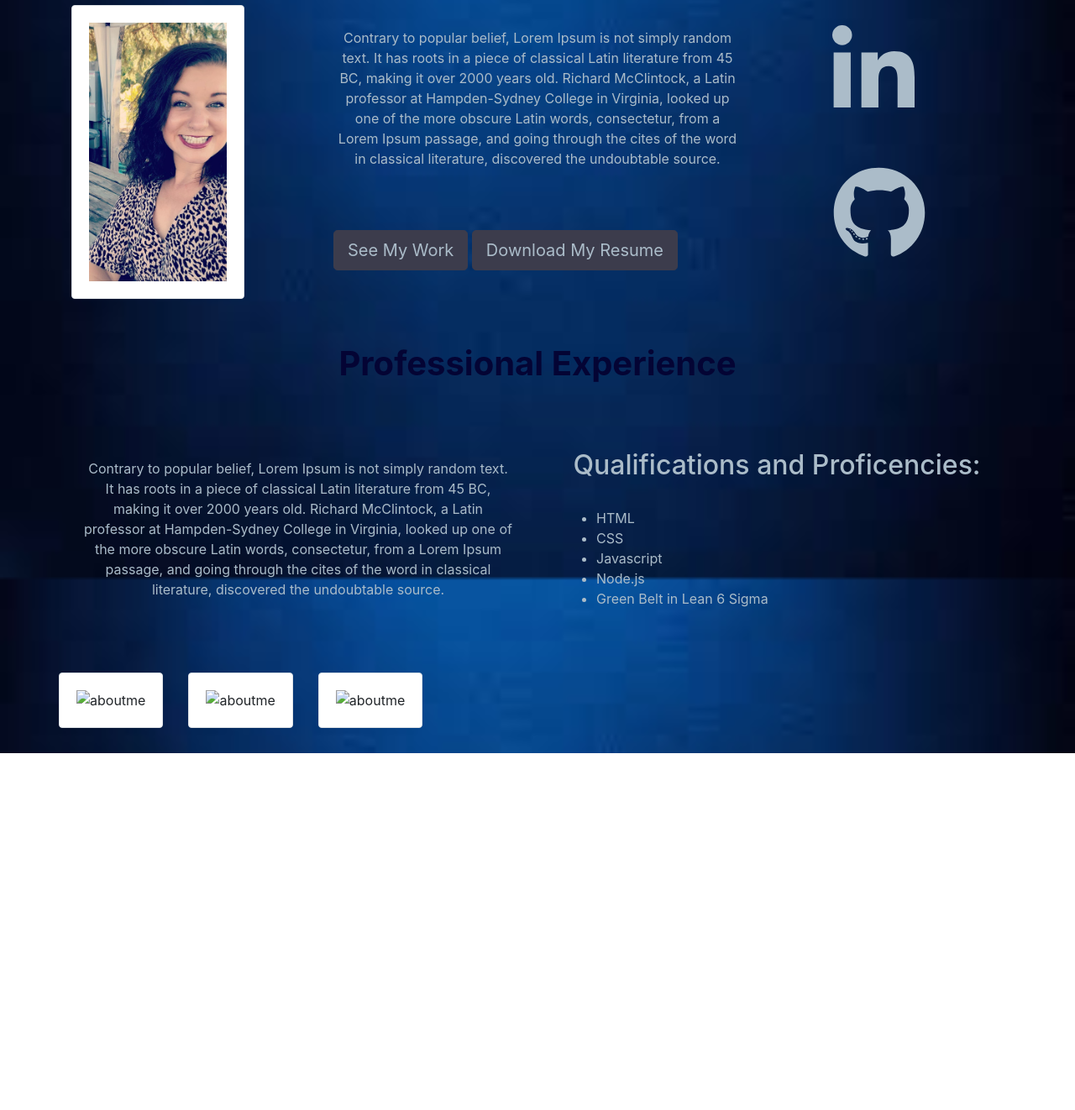
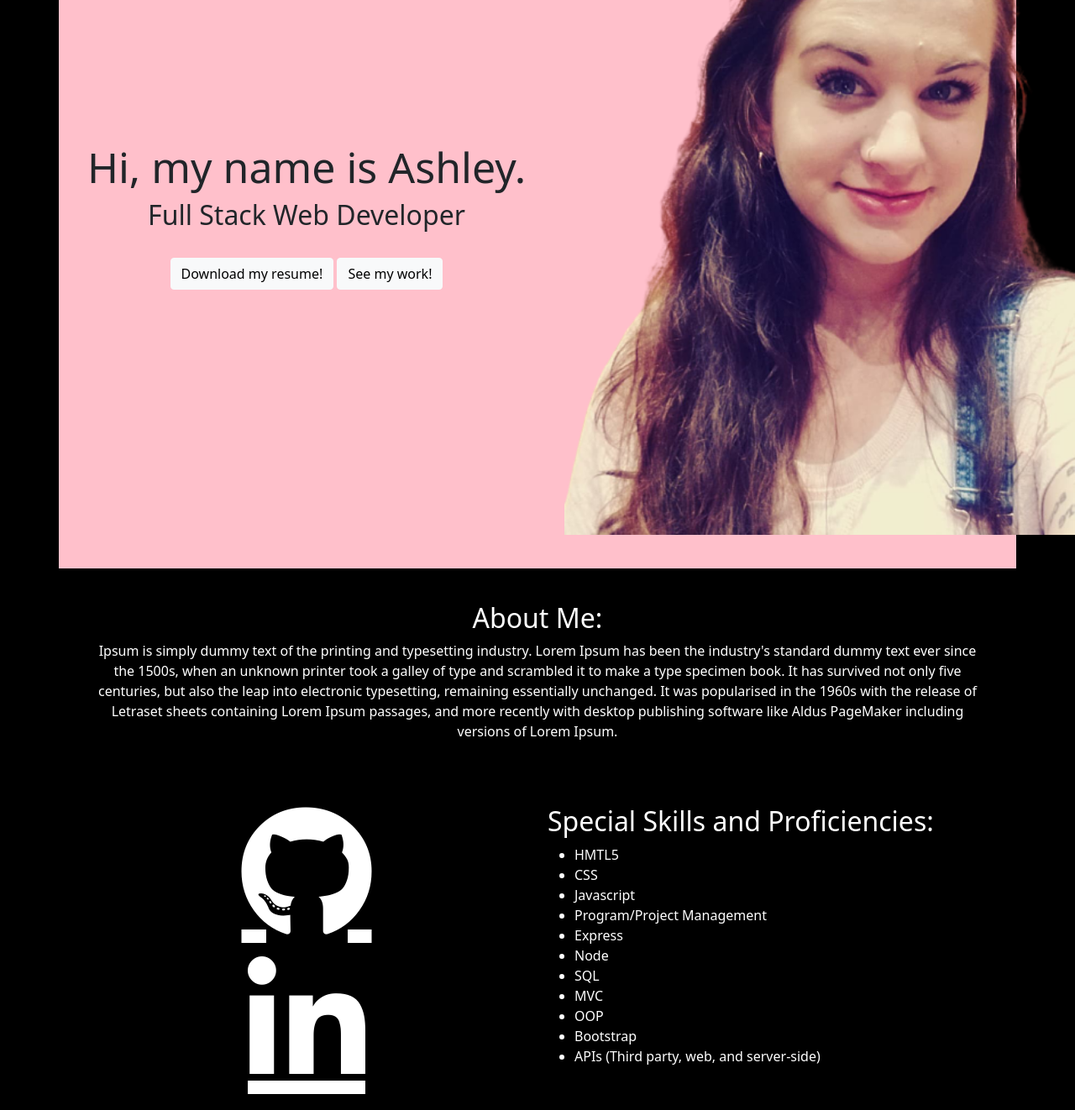
Before and after one commit to ashley-ag/2-Responsive-Portfolio, a plain HTML site: page index.html in a window 1280 px wide. Shown: the part 163-1485 px from the top of the page at 84% size. Before the commit the page ends 1060 px from the top, so only its background shows below. Drawn offline with nearby package versions, Linux system fonts and the light colour scheme.

Commit message:
last info

```diff
--- a/index.html
+++ b/index.html
@@ -1,75 +1,113 @@
 <!DOCTYPE html>
-<html lang="en-us">
-
+<html lang="en">
   <head>
-
-  <meta charset="UTF-8">
-  <meta name="viewport" content="width=device-width, initial-scale=1">
-
-  <title>About Me: Ashley</title>
-
-  <link rel="stylesheet" href="https://maxcdn.bootstrapcdn.com/bootstrap/4.0.0/css/bootstrap.min.css">
-  <link rel="stylesheet" href="style.css">
-
+    <meta charset="UTF-8" />
+    <meta http-equiv="X-UA-Compatible" content="IE=edge" />
+    <meta name="viewport" content="width=device-width, initial-scale=1.0" />
+    <title>Document</title>
+    <link
+      href="https://cdn.jsdelivr.net/npm/bootstrap@5.0.0-beta3/dist/css/bootstrap.min.css"
+      rel="stylesheet"
+      integrity="sha384-eOJMYsd53ii+scO/bJGFsiCZc+5NDVN2yr8+0RDqr0Ql0h+rP48ckxlpbzKgwra6"
+      crossorigin="anonymous"
+    />
+    <link
+      rel="stylesheet"
+      href="https://use.fontawesome.com/releases/v5.15.3/css/all.css"
+      integrity="sha384-SZXxX4whJ79/gErwcOYf+zWLeJdY/qpuqC4cAa9rOGUstPomtqpuNWT9wdPEn2fk"
+      crossorigin="anonymous"
+    />
+    <link rel="stylesheet" href="style.css" />
   </head>
-
   <body>
-  <nav aria-label="breadcrumb">
-    <ol class="breadcrumb nav">
-      <li class="breadcrumb-item active" aria-current="page"><h1>Ashley Griffitts - Full Stack Web Developer</h1></li>
-    </ol>
-  </nav>
     <div class="container">
-        <div class="row">
-          <div class="col-3 about-me">
-            <img src="assets/Images/profilecropped.jpg" alt="aboutme" class="img-thumbnail">
+      <div class="row header">
+        <div class="col-6">
+          <h1>Hi, my name is Ashley.</h1>
+          <h2>Full Stack Web Developer</h2>
+          <br />
+          <button type="button" class="btn btn-light">
+            Download my resume!
+          </button>
+          <button type="button" class="btn btn-light">See my work!</button>
         </div>
         <div class="col-6">
-           <p class="bio">Contrary to popular belief, Lorem Ipsum is not simply random text. It has roots in a piece of classical Latin literature from 45 BC, making it over 2000 years old. Richard McClintock, a Latin professor at Hampden-Sydney College in Virginia, looked up one of the more obscure Latin words, consectetur, from a Lorem Ipsum passage, and going through the cites of the word in classical literature, discovered the undoubtable source.</p>
-           <div class="buttons">
-            <button class="btn btn-lg button" href="#" type="button">See My Work</button>
-            <button class="btn btn-lg button" type="button" href="assets/images/david.jpg" download="w3logo">Download My Resume</button>
+          <img class="selfimg" src="/Assets/Images/meagain3.png" />
         </div>
       </div>
-        <div class="col-3">
-          <a class="fab fa-linkedin-in contact" href="#"></a>
-          <a class="fab fa-github contact" href="#"></a>
+      <div class="row aboutmerow">
+        <div class="col-12 aboutme">
+          <h2>About Me:</h2>
+          <p>
+            Ipsum is simply dummy text of the printing and typesetting industry.
+            Lorem Ipsum has been the industry's standard dummy text ever since
+            the 1500s, when an unknown printer took a galley of type and
+            scrambled it to make a type specimen book. It has survived not only
+            five centuries, but also the leap into electronic typesetting,
+            remaining essentially unchanged. It was popularised in the 1960s
+            with the release of Letraset sheets containing Lorem Ipsum passages,
+            and more recently with desktop publishing software like Aldus
+            PageMaker including versions of Lorem Ipsum.
+          </p>
         </div>
       </div>
       <div class="row">
-        <h1 class="col-12">Professional Experience</h1>
-        <div class="col-6 bio">
-          <p>
-          Contrary to popular belief, Lorem Ipsum is not simply random text. It has roots in a piece of classical Latin literature from 45 BC, making it over 2000 years old. Richard McClintock, a Latin professor at Hampden-Sydney College in Virginia, looked up one of the more obscure Latin words, consectetur, from a Lorem Ipsum passage, and going through the cites of the word in classical literature, discovered the undoubtable source.
+        <div class="col-6 icons">
+          <a
+            class="fab fa-github contact"
+            href="https://github.com/ashley-ag"
+          ></a>
+          <br />
+          <a class="fab fa-linkedin-in contact" href="#"></a>
+        </div>
+        <div class="col-6 skills">
+          <h2>Special Skills and Proficiencies:</h2>
+          <ul>
+            <li>HMTL5</li>
+            <li>CSS</li>
+            <li>Javascript</li>
+            <li>Program/Project Management</li>
+            <li>Express</li>
+            <li>Node</li>
+            <li>SQL</li>
+            <li>MVC</li>
+            <li>OOP</li>
+            <li>Bootstrap</li>
+            <li>APIs (Third party, web, and server-side)</li>
+          </ul>
+        </div>
+      </div>
+      <div class="row">
+        <div class="col-12">
+          <hr />
+          <h2 class="aboutmerow">A few projects I have contributed to:</h2>
+          <p class="aboutmerow">
+            To see all of my work, visit my Github page linked above.
           </p>
         </div>
-        <div class="col-6 bio">
-        <h2>Qualifications and Proficencies:</h2>
-        <br>
-        <ul>
-          <li>HTML</li>
-          <li>CSS</li>
-          <li>Javascript</li>
-          <li>Node.js</li>
-          <li>Green Belt in Lean 6 Sigma</li>
-        </ul>
-        </div>
-        <div class="row">
         <div class="col-4">
-          <img src="alexis.jpg" alt="aboutme" class="img-thumbnail">
+          <img class="projectimg" src="/Assets/Images/lyricity.png" />
+          <h3 class="aboutmerow">
+            <a href="https://mlcohan.github.io/team9/">Lyricity</a>
+          </h3>
         </div>
         <div class="col-4">
-          <img src="david.jpg" alt="aboutme" class="img-thumbnail">
+          <img class="projectimg" src="/Assets/Images/password.PNG" />
+          <h3 class="aboutmerow">
+            <a href="https://ashley-ag.github.io/03-Password-Generator/"
+              >Password Generator</a
+            >
+          </h3>
         </div>
         <div class="col-4">
-          <img src="moira.jpg" alt="aboutme" class="img-thumbnail">
+          <img class="projectimg" src="/Assets/Images/weather.png" />
+          <h3 class="aboutmerow">
+            <a href="https://ashley-ag.github.io/WeatherNearYou/"
+              >Weather Application</a
+            >
+          </h3>
         </div>
       </div>
-
- <script src="https://code.jquery.com/jquery-3.2.1.slim.min.js" integrity="sha384-KJ3o2DKtIkvYIK3UENzmM7KCkRr/rE9/Qpg6aAZGJwFDMVNA/GpGFF93hXpG5KkN" crossorigin="anonymous"></script>
- <script src="https://cdnjs.cloudflare.com/ajax/libs/popper.js/1.12.9/umd/popper.min.js" integrity="sha384-ApNbgh9B+Y1QKtv3Rn7W3mgPxhU9K/ScQsAP7hUibX39j7fakFPskvXusvfa0b4Q" crossorigin="anonymous"></script>
- <script src="https://maxcdn.bootstrapcdn.com/bootstrap/4.0.0/js/bootstrap.min.js" integrity="sha384-JZR6Spejh4U02d8jOt6vLEHfe/JQGiRRSQQxSfFWpi1MquVdAyjUar5+76PVCmYl" crossorigin="anonymous"></script>
- <script src="https://use.fontawesome.com/releases/v5.15.2/js/all.js" data-auto-replace-svg="nest"></script>
-
+    </div>
   </body>
 </html>
--- a/style.css
+++ b/style.css
@@ -1,94 +1,72 @@
-img {
-    max-width: 350px;
-    max-height: 350px;
-    padding: 30%;
+.header {
+  text-align: center;
+  background: pink;
+  align-items: center;
 }
 
-h1 {
-    font-weight: bolder;
-    color: #040434;
-    padding: 30px;
-    text-align: center;
-}
-
-.about-me {
-    align-content: center;
-}
-
-div {
-    margin-top: 10px;
-    margin-bottom: 10px;
-}
-
-.contact {
-    font-size: 700%;
-    text-align: center;
-    color: #abbcc9;
-    padding: 20%;
-}
-
-.contact:hover {
-    color: #3c3c4c;
+.header h1 {
+  font-size: 50px;
 }
 
 body {
-    background-image: url('assets/Images/midnightblue.jpg');
-    background-repeat: no-repeat;
-    background-attachment: fixed;
-    background-size: cover;
+  background-color: black;
 }
 
-button {
-    background-color: #abbcc9;
-    color: #040434;
+.aboutmerow {
+  align-items: center;
+  color: white;
+  text-align: center;
 }
 
-button:hover {
-    background-color: #3c3c4c;
-    color: #abbcc9;
+.aboutme {
+  padding: 20px;
+  text-align: center;
 }
 
-.nav {
-    background-color: #abbcc9;
+.selfimg {
+  width: auto;
+  height: 50rem;
+  padding: 20px;
+  float: left;
 }
 
-.bio {
-    padding: 30px;
-    color: #abbcc9;
-    border-radius: 25%;
-    text-align: center;
-    align-content: center;
+.fab {
+  color: white;
+  font-size: 10rem;
+  padding-bottom: 20px;
 }
 
-.buttons {
-padding: 5%;
+.fab:hover {
+  color: pink;
 }
 
-li {
-    text-align: left;
+.icons {
+  text-align: center;
 }
 
-.card {
-    background-color: #abbcc9;
-    color: #040434;
-    max-height: 50px;
+.row {
+  padding: 20px;
 }
 
-.btn {
-    background-color: #3c3c4c;
-    color: #abbcc9;
-    border-color: #3c3c4c;
+.projectimg {
+  height: 200px;
+  width: 400px;
+  padding: 20px;
+  align-items: center;
 }
 
-.btn:hover {
-    background-color: #040434;
-    color: #abbcc9;
-    border-color: #abbcc9;
+.skills {
+  color: white;
 }
 
-.img-thumbnail {
-    width: auto;
-    height: auto;
-    object-fit: cover;
-    padding: 20px;
+a {
+  color: white;
 }
+
+a:hover {
+  color: pink;
+}
+
+.button:hover {
+  color: pink;
+}
```
Also changed, not shown: Assets/Images/meagain3.png (added), Assets/Images/midnightblue.jpg (deleted), Assets/Images/profilecropped.jpg (deleted), 1 other file. Lines whose indentation alone changed are shown as unchanged.
